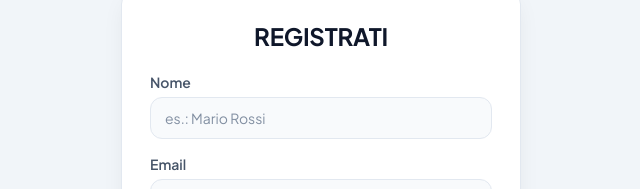
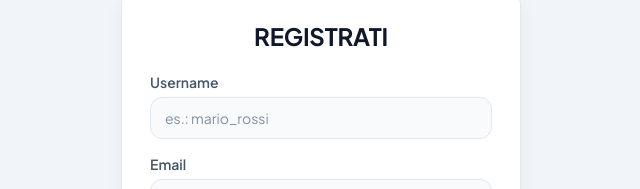
Before and after one commit to alessiapicciuto/concert_app, a React app in the folder frontend/: page /login in a window 1280 px wide. Both pictures are taken after a click on the element "Registrati". Shown: the part 169-358 px from the top of the page, without its empty margins (319-959 px from the left). Built offline with nearby package versions, Linux system fonts and the light colour scheme; no server answers; the HTML template or start-up script is replaced by a standard one.

Commit message:
Sostituito Nome con Username univoco nella registrazione utente

```diff
--- a/frontend/src/components/LoginView.jsx
+++ b/frontend/src/components/LoginView.jsx
@@ -11,8 +11,8 @@ export default function LoginView({
   erroreLogin,
   setErroreLogin,
   handleLogin,
-  regNome,
-  setRegNome,
+  regUsername,
+  setRegUsername,
   regEmail,
   setRegEmail,
   regPassword,
@@ -69,13 +69,13 @@ export default function LoginView({
             <h2>REGISTRATI</h2>
             <form onSubmit={handleRegister}>
               <div className="campo">
-                <label>Nome</label>
+                <label>Username</label>
                 <input
                   type="text"
                   required
-                  placeholder="es.: Mario Rossi"
-                  value={regNome}
-                  onChange={function (e) { setRegNome(e.target.value); }}
+                  placeholder="es.: mario_rossi"
+                  value={regUsername}
+                  onChange={function (e) { setRegUsername(e.target.value); }}
                 />
               </div>
               <div className="campo">
--- a/frontend/src/pages/LoginPage.jsx
+++ b/frontend/src/pages/LoginPage.jsx
@@ -16,7 +16,7 @@ export default function LoginPage() {
   const [loginPassword, setLoginPassword] = useState('');
   const [erroreLogin, setErroreLogin] = useState('');
 
-  const [regNome, setRegNome] = useState('');
+  const [regUsername, setRegUsername] = useState('');
   const [regEmail, setRegEmail] = useState('');
   const [regPassword, setRegPassword] = useState('');
   const [erroreRegistrazione, setErroreRegistrazione] = useState('');
@@ -45,7 +45,7 @@ export default function LoginPage() {
     fetch(`${API_URL}/api/register`, {
       method: 'POST',
       headers: { 'Content-Type': 'application/json' },
-      body: JSON.stringify({ name: regNome, email: regEmail, password: regPassword })
+      body: JSON.stringify({ username: regUsername, email: regEmail, password: regPassword })
     })
       .then(function (res) { return res.json().then(function (d) { return { ok: res.ok, d: d }; }); })
       .then(function (r) {
@@ -68,8 +68,8 @@ export default function LoginPage() {
       erroreLogin={erroreLogin}
       setErroreLogin={setErroreLogin}
       handleLogin={handleLogin}
-      regNome={regNome}
-      setRegNome={setRegNome}
+      regUsername={regUsername}
+      setRegUsername={setRegUsername}
       regEmail={regEmail}
       setRegEmail={setRegEmail}
       regPassword={regPassword}
```
Also changed, not shown: 2 other files (tests, documents, lock files or other folders).
